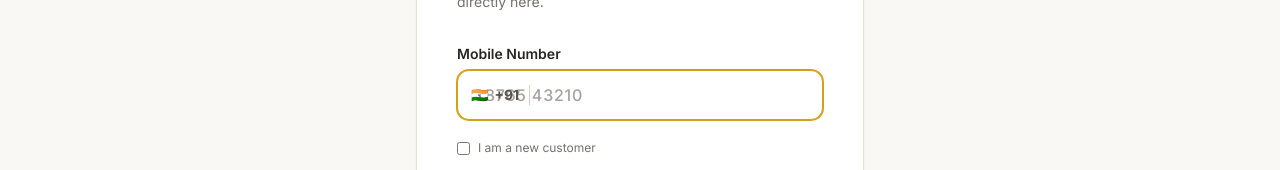
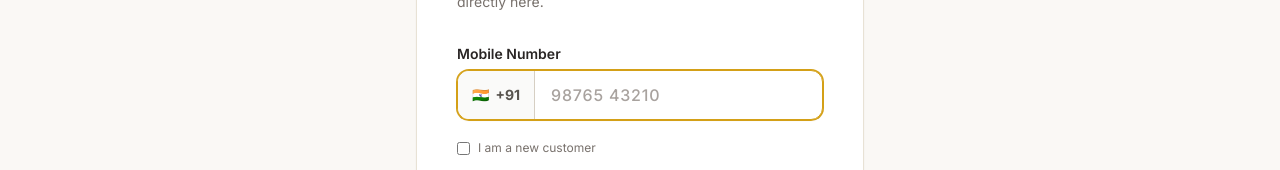
Before and after one commit to saaqibA21/ricemillweb, a React (Vite) app: page /login in a window 1280 px wide. Shown: the part 390-560 px from the top of the page. Built offline with nearby package versions, Linux system fonts and the light colour scheme; no server answers; a web font is replaced by a local one.

Commit message:
fix(ui): separate country code prefix and input into clean input group container to prevent text collision

```diff
--- a/src/pages/Login.tsx
+++ b/src/pages/Login.tsx
@@ -117,8 +117,8 @@ export default function Login() {
               <form onSubmit={handleSendOtp} className="space-y-5">
                 <div>
                   <label className="label">Mobile Number</label>
-                  <div className="relative">
-                    <div className="absolute left-3.5 top-1/2 -translate-y-1/2 flex items-center pointer-events-none gap-1.5 text-stone-600 font-bold text-sm border-r border-[#d6cfc3] pr-2.5">
+                  <div className="flex rounded-xl border border-[#d6cfc3] focus-within:border-[#d4a017] focus-within:ring-1 focus-within:ring-[#d4a017] bg-white transition-all shadow-sm overflow-hidden">
+                    <div className="flex items-center gap-1.5 px-3.5 bg-stone-50 border-r border-[#d6cfc3] text-stone-600 font-bold text-sm select-none shrink-0">
                       <span>🇮🇳</span>
                       <span>+91</span>
                     </div>
@@ -129,7 +129,7 @@ export default function Login() {
                       placeholder="98765 43210"
                       value={phone}
                       onChange={(e) => setPhone(e.target.value.replace(/\D/g, ''))}
-                      className="input pl-20 tracking-wider font-medium text-base"
+                      className="w-full bg-transparent px-4 py-3 text-[#1c1917] placeholder-stone-400 focus:outline-none tracking-wider font-medium text-base"
                       required
                       autoFocus
                     />
```
